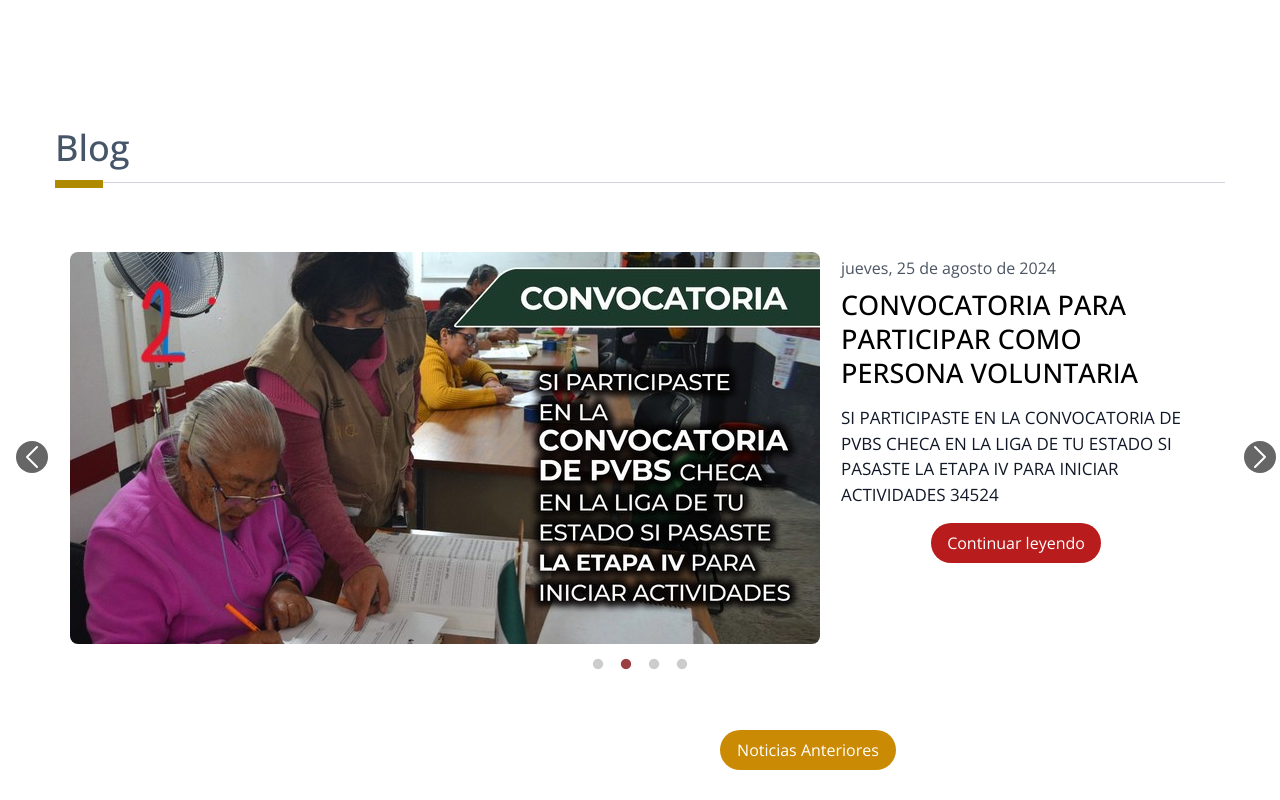
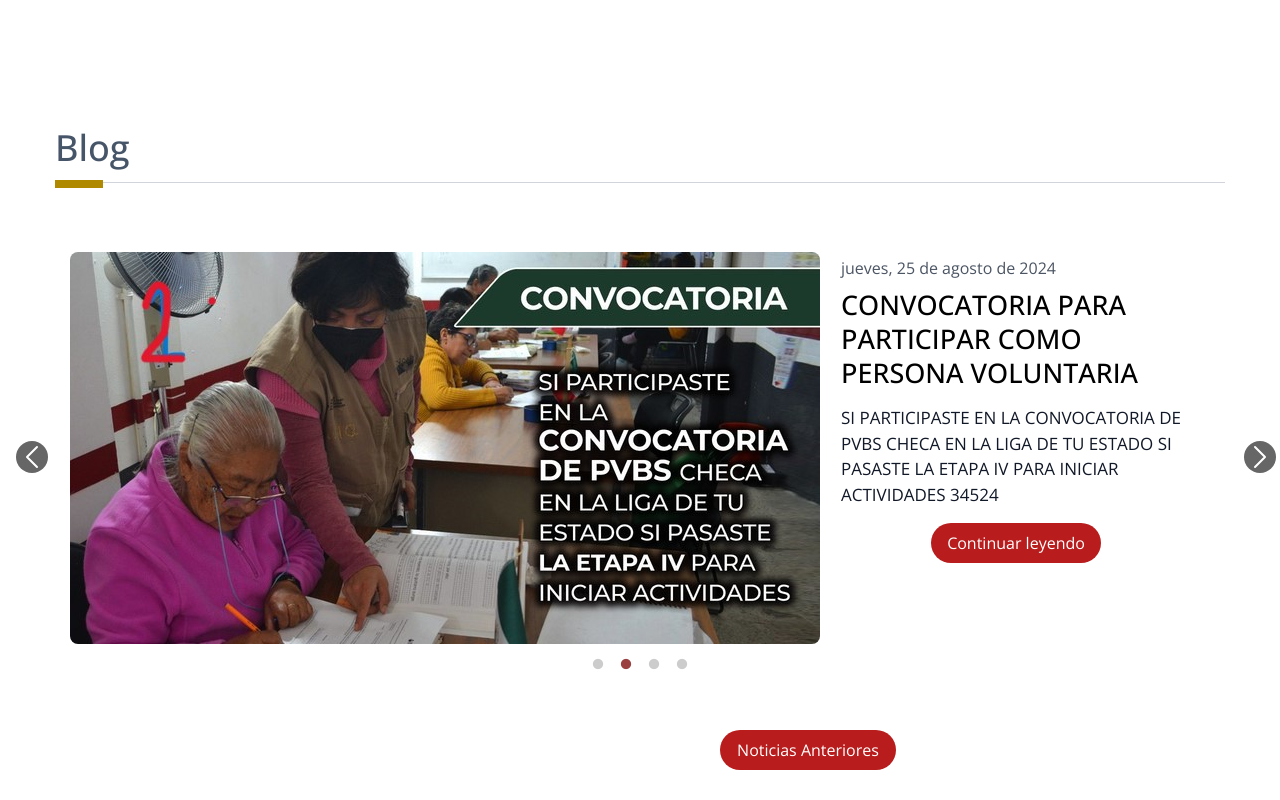
Before and after one commit to ineacdmx2024/inea-web, a Next.js app: page / in a window 1280 px wide. Shown: the top 800 px of the page. Built offline with nearby package versions, Linux system fonts and the light colour scheme.

Commit message:
Responsive - CarouselBlog - Correccion 1

```diff
--- a/src/components/CarouselBlog.jsx
+++ b/src/components/CarouselBlog.jsx
@@ -229,7 +229,7 @@ const CarouselBlog = () => {
       </Slider>
       <div className="flex justify-end m-auto">
         <Link
-          className="mt-20 mr-[1rem] lg:bg-black lg:mr-[5rem] xl:mr-[24rem] xl:bg-yellow-600  md:bg-blue-700 w-36 text-center bg-red-700 text-white py-2 px-4 sm:bg-purple-950 hover:bg-red-800 rounded-full block letras:text-base text-xs letras:w-44"
+          className="mt-20 mr-[1rem] lg:mr-[5rem] xl:mr-[24rem] w-36 text-center bg-red-700 text-white py-2 px-4 hover:bg-red-800 rounded-full block letras:text-base text-xs letras:w-44"
           href={"/#"}
         >
           <p>Noticias Anteriores</p>
```
